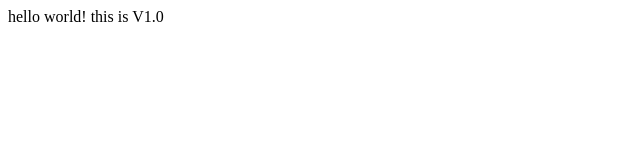
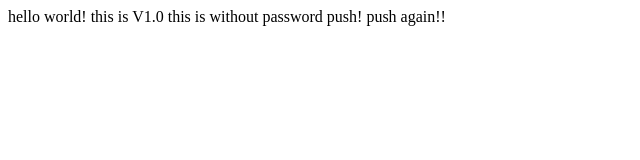
Before and after one commit to yeoolhj/aloking_test_demo, a plain HTML site: page index.html in a window 1280 px wide. Shown: the whole page, without its empty margins (0-640 px from the left). Drawn offline with Linux system fonts and the light colour scheme.

Commit message:
m index.html

```diff
--- a/index.html
+++ b/index.html
@@ -8,6 +8,8 @@
     <div>
         hello world!
         this is V1.0
+        this is without password push!
+        push again!!
     </div>
 </body>
 </html>
```
